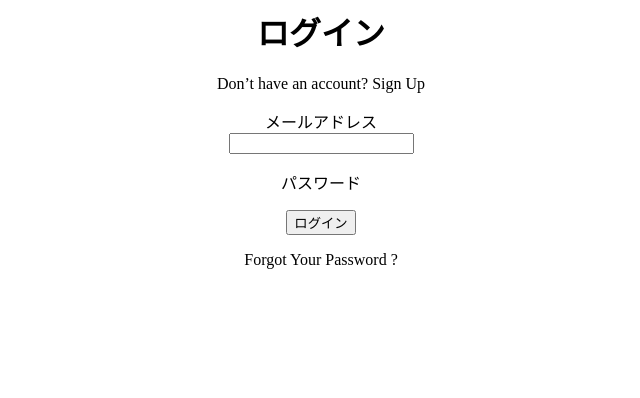
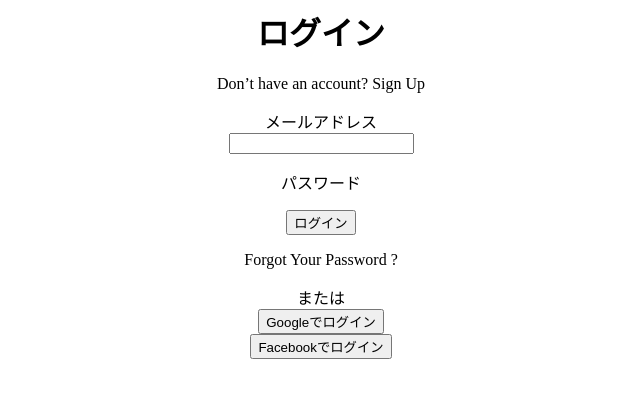
Before and after one commit to Tech-Jam-KDG-2026-Winter/Team-7-Django, a Django app: template accounts/templates/accounts/signin.html in a window 1280 px wide. Shown: the top 398 px of the page, without its empty margins (319-959 px from the left). Run offline with Django 5.2, Linux system fonts and the light colour scheme; the template is opened without the code that fills it, so the values that code supplies are empty; parts of the project's set-up code (start-up, migrations or seed data) failed here and were passed over.

Commit message:
2/1 16:30 accounts: 一部抜けてた部分を追加しました

```diff
--- a/accounts/templates/accounts/signin.html
+++ b/accounts/templates/accounts/signin.html
@@ -20,3 +20,20 @@
 </div>
 
 <p align="center">Forgot Your Password ?</p>
+
+
+<div class="divider" align="center">
+  <span>または</span>
+</div>
+
+<div class="planB" align="center">
+  <button type="button" class="google-login">
+    Googleでログイン
+  </button>
+</div>
+
+<div class="planB" align="center">
+  <button type="button" class="Facebook-login">
+    Facebookでログイン
+  </button>
+</div>
```
